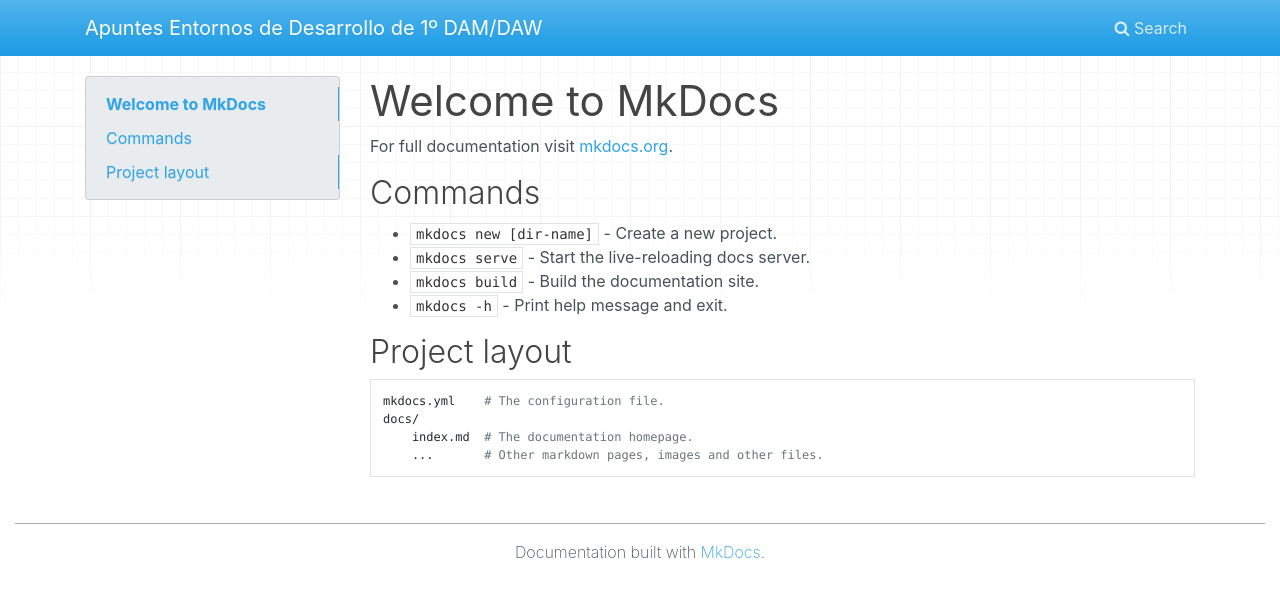
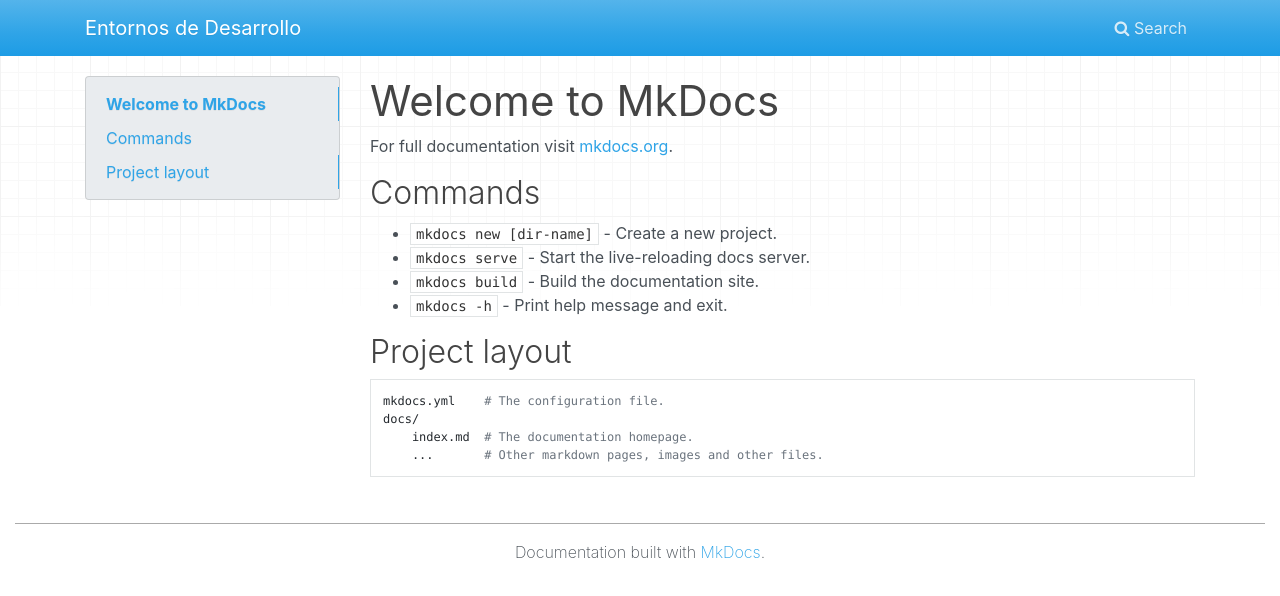
Before and after one commit to gines-lopez/ED, a plain HTML site: page index.html in a window 1280 px wide. Drawn offline with nearby package versions, Linux system fonts and the light colour scheme.

Commit message:
Deployed 8566bc4 with MkDocs version: 1.5.3

```diff
--- a/index.html
+++ b/index.html
@@ -8,7 +8,7 @@
 
         <link rel="canonical" href="https://github.com/gines-lopez/ED/">
         <link rel="shortcut icon" href="img/favicon.ico">
-        <title>Apuntes Entornos de Desarrollo de 1º DAM/DAW</title>
+        <title>Entornos de Desarrollo</title>
         <link href="css/bootstrap.min.css" rel="stylesheet">
         <link href="css/font-awesome.min.css" rel="stylesheet">
         <link href="css/base.css" rel="stylesheet">
@@ -20,7 +20,7 @@
     <body class="homepage">
         <div class="navbar fixed-top navbar-expand-lg navbar-dark bg-primary">
             <div class="container">
-                <a class="navbar-brand" href=".">Apuntes Entornos de Desarrollo de 1º DAM/DAW</a>
+                <a class="navbar-brand" href=".">Entornos de Desarrollo</a>
 
                 <!-- Expanded navigation -->
                 <div id="navbar-collapse" class="navbar-collapse collapse">
@@ -163,5 +163,5 @@ docs/
 
 <!--
 MkDocs version : 1.5.3
-Build Date UTC : 2023-10-25 14:03:57.584968+00:00
+Build Date UTC : 2023-10-25 14:05:17.437258+00:00
 -->
```
Also changed, not shown: 404.html (+2 -2 lines), 1 other file.
